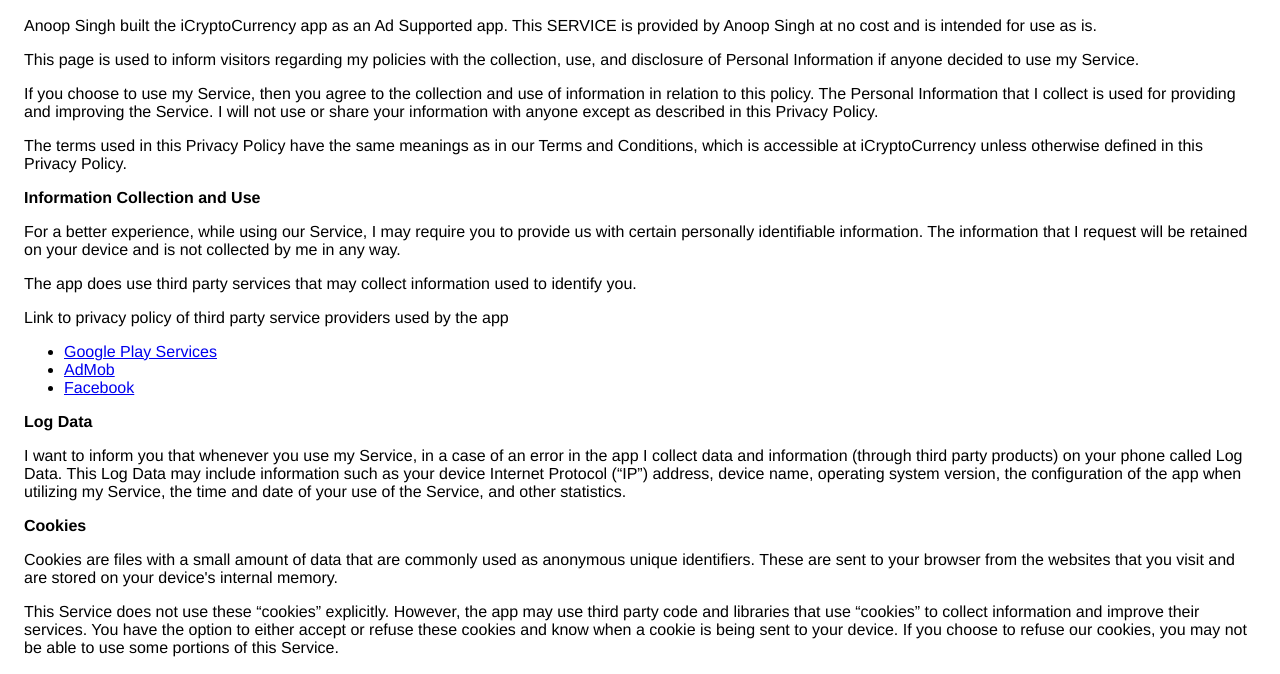
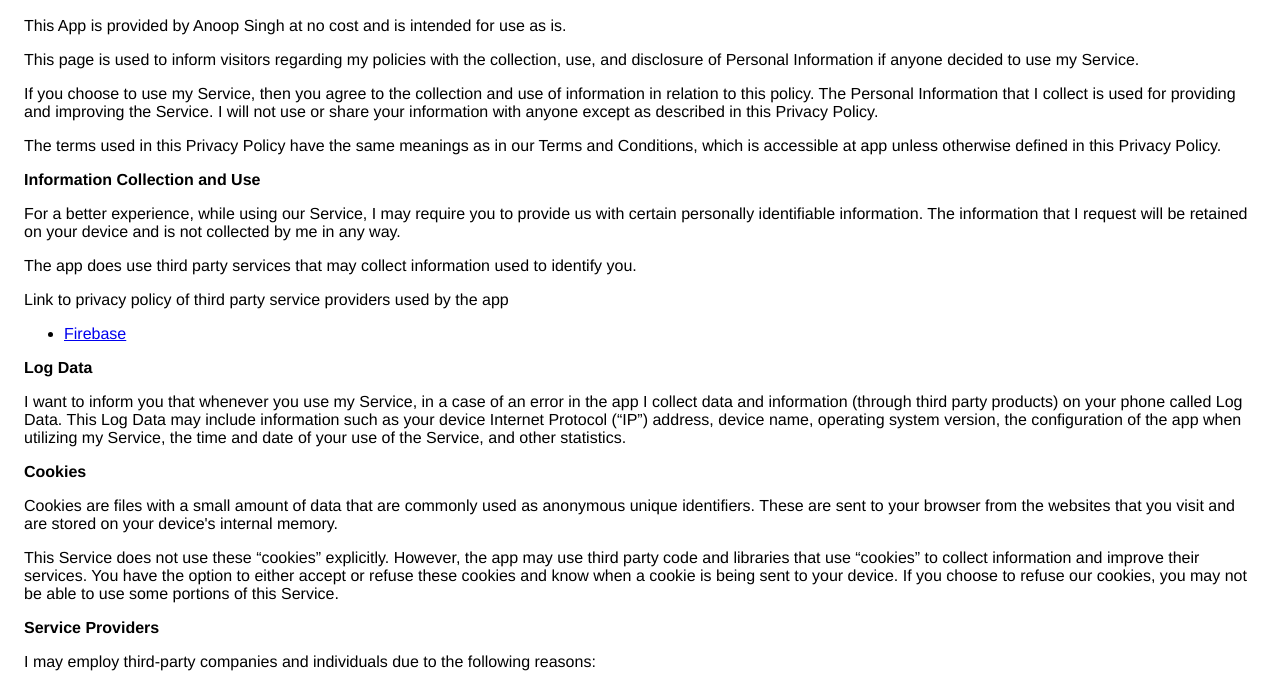
Before and after one commit to codesinghanoop/codesinghanoop.github.io, a plain HTML site: page index.html in a window 1280 px wide. Shown: the part 75-749 px from the top of the page. Drawn offline with Linux system fonts and the light colour scheme.

Commit message:
Update index.html

```diff
--- a/index.html
+++ b/index.html
@@ -8,8 +8,7 @@
 </head>
 <body>
 <h2>Privacy Policy</h2> <p>
-                Anoop Singh built the iCryptoCurrency app as
-                an Ad Supported app. This SERVICE is provided by
+                This App is provided by
                 Anoop Singh at no cost and is intended for
                 use as is.
               </p> <p>
@@ -28,7 +27,7 @@
               </p> <p>
                 The terms used in this Privacy Policy have the same meanings
                 as in our Terms and Conditions, which is accessible at
-                iCryptoCurrency unless otherwise defined in this Privacy
+                app unless otherwise defined in this Privacy
                 Policy.
               </p> <p><strong>Information Collection and Use</strong></p> <p>
                 For a better experience, while using our Service,
@@ -42,7 +41,7 @@
               </p> <div><p>
                   Link to privacy policy of third party service providers
                   used by the app
-                </p> <ul><li><a href="https://www.google.com/policies/privacy/" target="_blank">Google Play Services</a></li><li><a href="https://support.google.com/admob/answer/6128543?hl=en" target="_blank">AdMob</a></li><!----><li><a href="https://www.facebook.com/about/privacy" target="_blank">Facebook</a></li><!----><!----><!----><!----><!----><!----><!----></ul></div> <p><strong>Log Data</strong></p> <p>
+                </p> <ul><li><a href="https://firebase.google.com/support/privacy" target="_blank">Firebase</a></li></ul></div> <p><strong>Log Data</strong></p> <p>
                 I want to inform you that whenever
                 you use my Service, in a case of an error in the
                 app I collect data and information (through third
```
